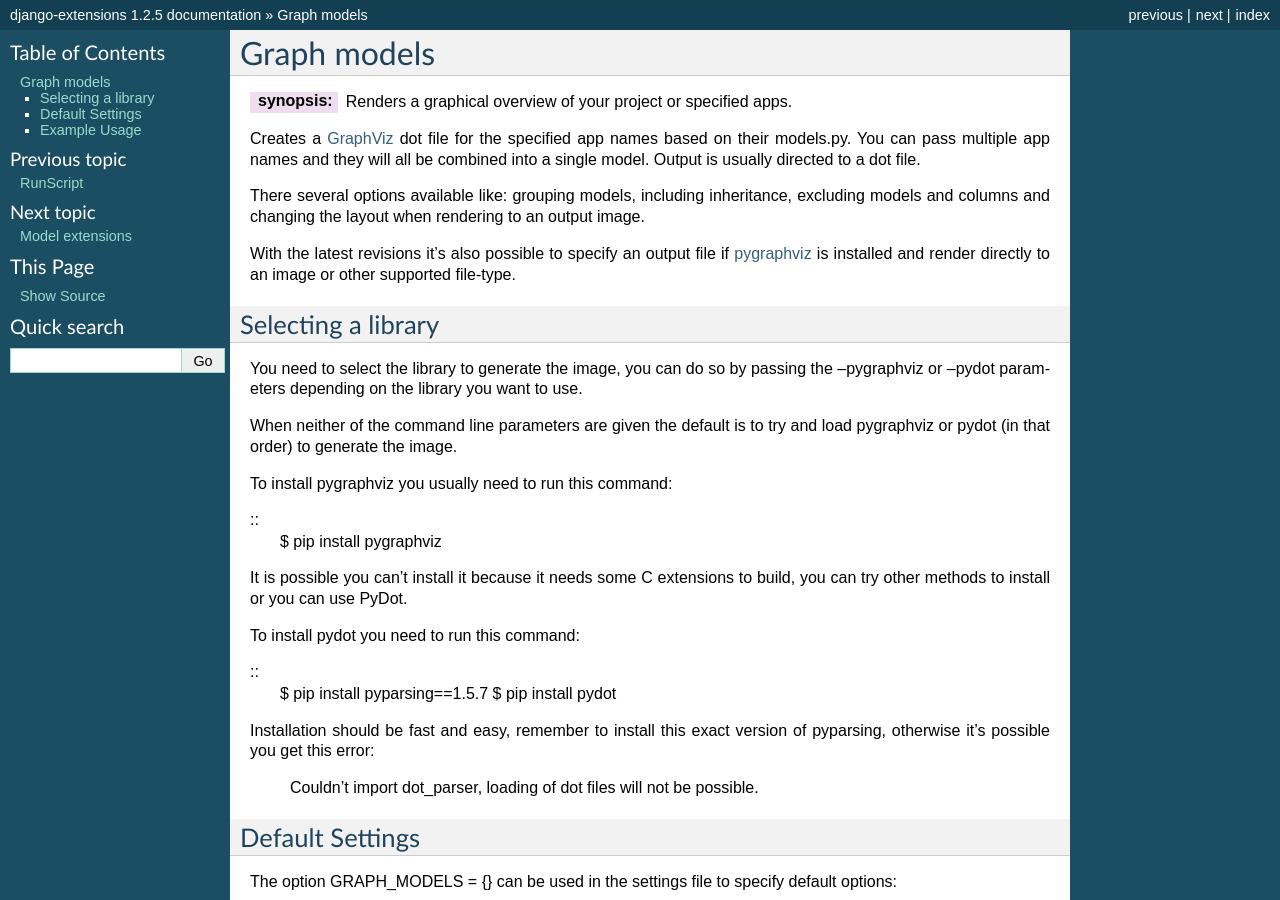
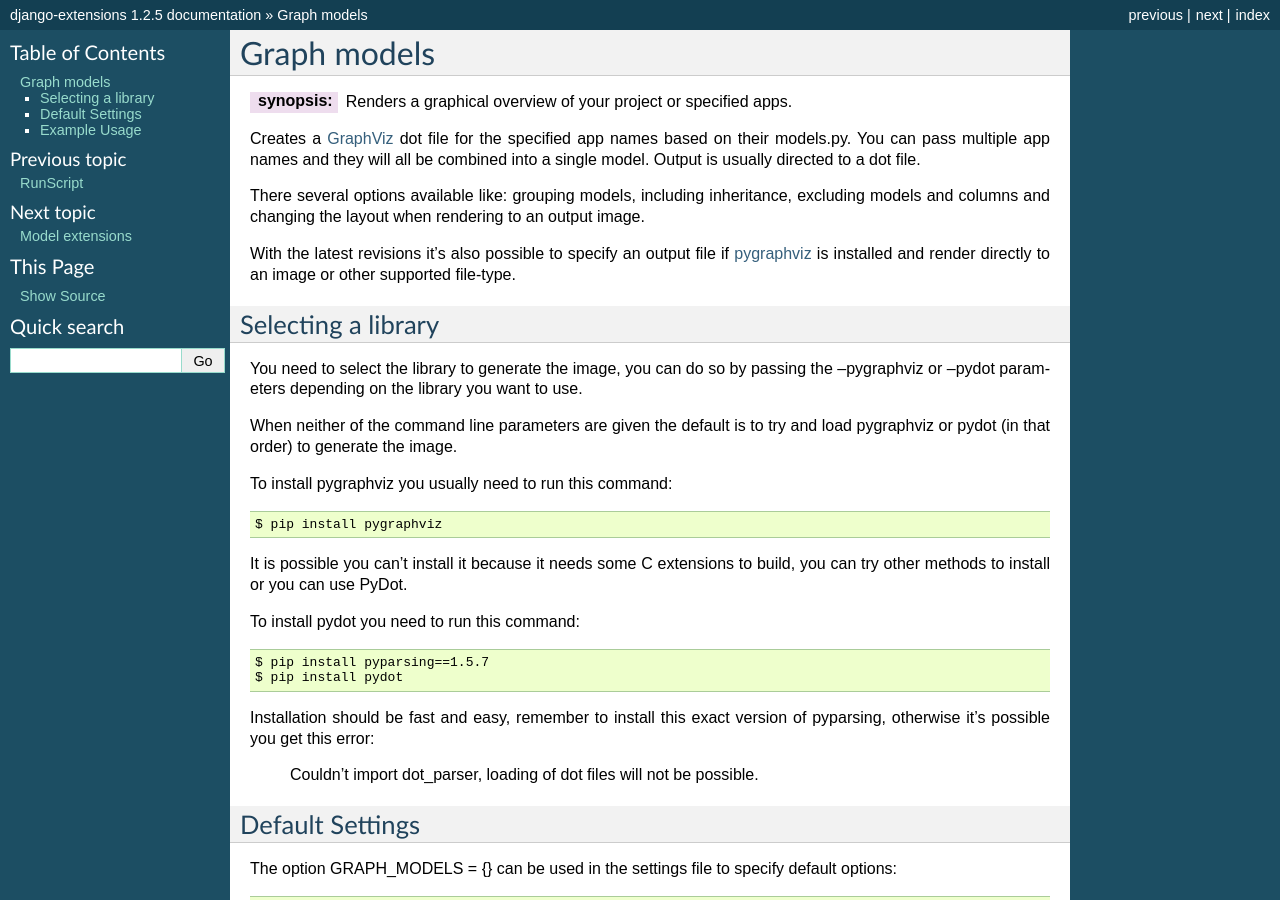
Before and after one commit to django-extensions/django-extensions, a Sphinx documentation site: the page built from docs/graph_models.rst, in a window 1280 px wide and 900 px high. Built offline with Sphinx 7.4.7, drawn with Linux system fonts in a browser that asks for light colours; pages that are not in the unit, such as notebooks, are missing from menus.

```diff
--- a/docs/graph_models.rst
+++ b/docs/graph_models.rst
@@ -25,17 +25,15 @@ the --pygraphviz or --pydot parameters depending on the library you want to use.
 When neither of the command line parameters are given the default is to try and load
 pygraphviz or pydot (in that order) to generate the image.
 
-To install pygraphviz you usually need to run this command:
+To install pygraphviz you usually need to run this command::
 
-::
   $ pip install pygraphviz
 
 It is possible you can't install it because it needs some C extensions to build, you
 can try other methods to install or you can use PyDot.
 
-To install pydot you need to run this command:
+To install pydot you need to run this command::
 
-::
   $ pip install pyparsing==1.5.7
   $ pip install pydot
 
```
